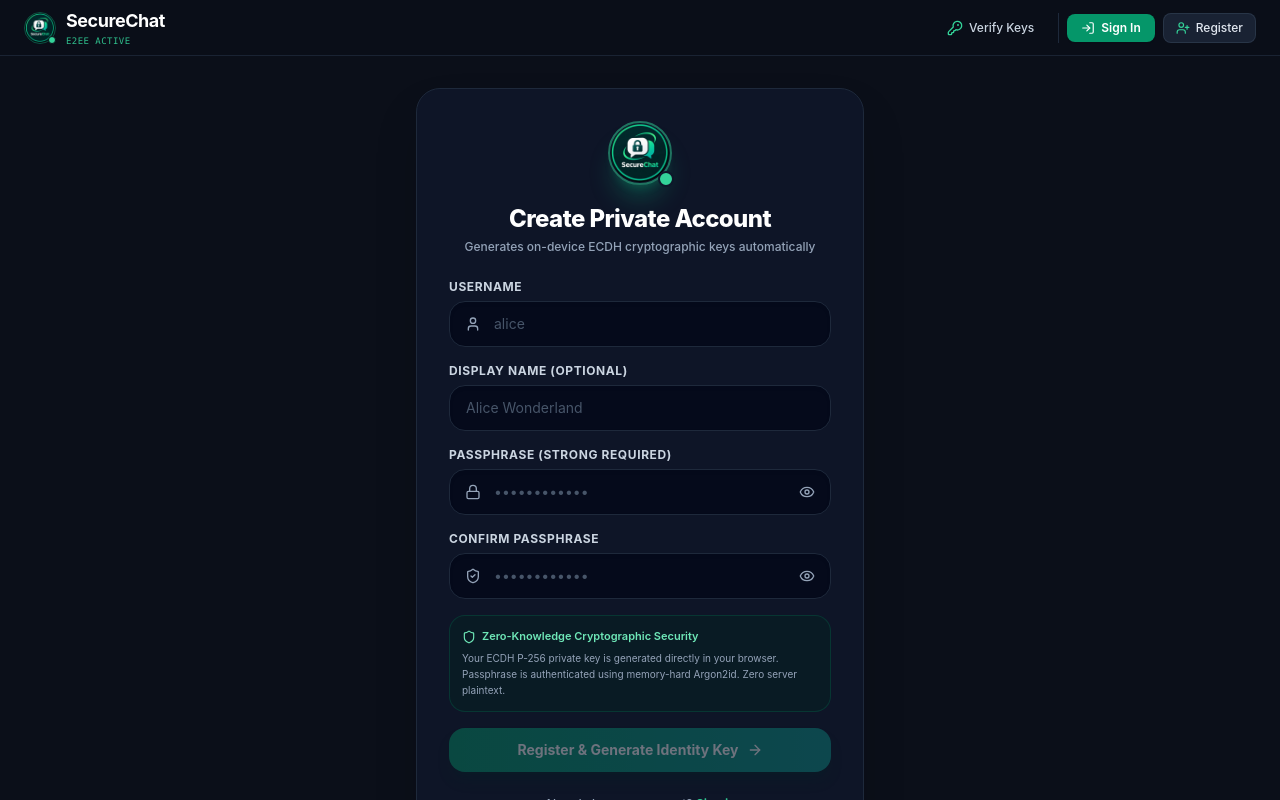
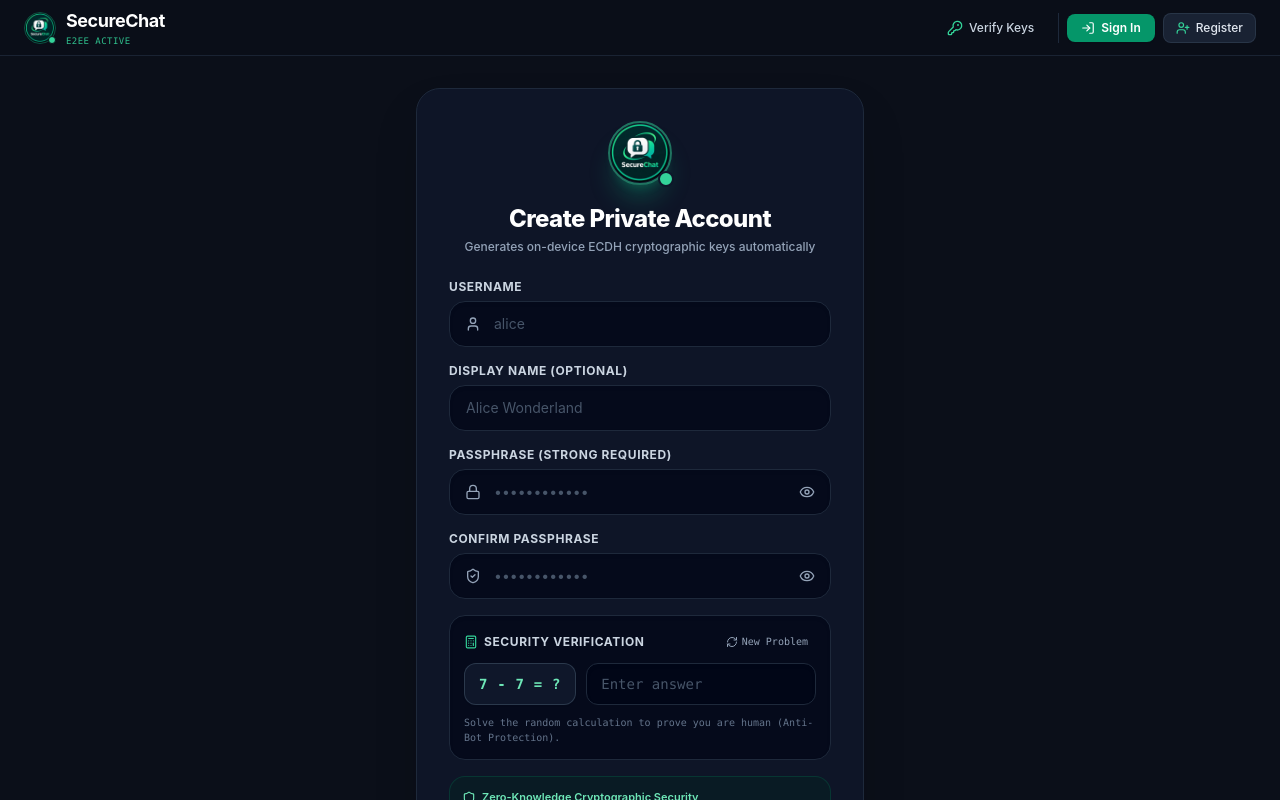
Before and after one commit to SPD-G107/SecureChat, a Next.js app in the folder frontend/: page /register in a window 1280 px wide. Built offline with nearby package versions, Linux system fonts and the light colour scheme.

Commit message:
feat(auth): add dynamic randomized math CAPTCHA verification to registration form for anti-bot protection

```diff
--- a/frontend/src/app/register/page.tsx
+++ b/frontend/src/app/register/page.tsx
@@ -17,6 +17,8 @@ import {
   EyeOff,
   ShieldCheck,
   Sparkles,
+  Calculator,
+  RefreshCw,
 } from 'lucide-react';
 import { CryptoEngine } from '@/lib/crypto';
 import { ApiClient } from '@/lib/api-client';
@@ -36,6 +38,46 @@ export default function RegisterPage() {
   const [stepMsg, setStepMsg] = useState<string | null>(null);
   const [currentUser, setCurrentUser] = useState<any | null>(null);
   const [isCheckingAuth, setIsCheckingAuth] = useState(true);
+
+  // Random Math CAPTCHA verification (Anti-Bot)
+  const [captcha, setCaptcha] = useState<{ num1: number; num2: number; op: string; answer: number }>({
+    num1: 3,
+    num2: 4,
+    op: '+',
+    answer: 7,
+  });
+  const [captchaAnswer, setCaptchaAnswer] = useState('');
+
+  const generateNewCaptcha = () => {
+    const rand = Math.random();
+    let op = '+';
+    let n1 = Math.floor(Math.random() * 10) + 1; // 1 to 10
+    let n2 = Math.floor(Math.random() * 9) + 1;  // 1 to 9
+    let ans = n1 + n2;
+
+    if (rand > 0.7) {
+      op = '-';
+      // Ensure positive calculation result
+      if (n2 > n1) {
+        const temp = n1;
+        n1 = n2;
+        n2 = temp;
+      }
+      ans = n1 - n2;
+    } else if (rand > 0.5) {
+      op = '×';
+      n1 = Math.floor(Math.random() * 5) + 2; // 2 to 6
+      n2 = Math.floor(Math.random() * 4) + 2; // 2 to 5
+      ans = n1 * n2;
+    }
+
+    setCaptcha({ num1: n1, num2: n2, op, answer: ans });
+    setCaptchaAnswer('');
+  };
+
+  useEffect(() => {
+    generateNewCaptcha();
+  }, []);
 
   useEffect(() => {
     if (typeof window !== 'undefined') {
@@ -102,6 +144,10 @@ export default function RegisterPage() {
   const isPasswordMatch = isConfirmStarted && password === confirmPassword;
   const isPasswordMismatch = isConfirmStarted && password !== confirmPassword;
 
+  // Math CAPTCHA validation
+  const isCaptchaEntered = captchaAnswer.trim().length > 0;
+  const isCaptchaCorrect = isCaptchaEntered && parseInt(captchaAnswer.trim(), 10) === captcha.answer;
+
   // Complete form validity
   const isFormValid =
     isUsernameValid &&
@@ -111,6 +157,7 @@ export default function RegisterPage() {
     criteria.hasNumber &&
     criteria.hasSpecial &&
     isPasswordMatch &&
+    isCaptchaCorrect &&
     !loading;
 
   const handleRegister = async (e: React.FormEvent) => {
@@ -134,6 +181,12 @@ export default function RegisterPage() {
 
     if (password !== confirmPassword) {
       setError('Passphrase and Confirm Passphrase do not match');
+      return;
+    }
+
+    if (!isCaptchaCorrect) {
+      setError('Incorrect security verification answer. Please solve the calculation correctly.');
+      generateNewCaptcha();
       return;
     }
 
@@ -172,6 +225,7 @@ export default function RegisterPage() {
       }
     } catch (err: any) {
       setError(err.message || 'Registration failed. Please check backend connection.');
+      generateNewCaptcha();
     } finally {
       setLoading(false);
       setStepMsg(null);
@@ -409,6 +463,60 @@ export default function RegisterPage() {
             )}
           </div>
 
+          {/* Random Security Verification Math CAPTCHA (Anti-Bot) */}
+          <div className="p-3.5 rounded-2xl bg-slate-950/70 border border-slate-800 space-y-2.5 shadow-inner">
+            <div className="flex items-center justify-between">
+              <label className="text-xs font-bold text-slate-300 uppercase tracking-wider text-[11px] flex items-center gap-1.5">
+                <Calculator className="w-3.5 h-3.5 text-emerald-400" />
+                <span>Security Verification</span>
+              </label>
+              <button
+                type="button"
+                onClick={generateNewCaptcha}
+                className="px-2 py-1 rounded-lg text-slate-400 hover:text-emerald-400 hover:bg-slate-900 transition-colors flex items-center gap-1 text-[10px] font-mono cursor-pointer"
+                title="Change calculation"
+              >
+                <RefreshCw className="w-3 h-3" />
+                <span>New Problem</span>
+              </button>
+            </div>
+
+            <div className="flex items-center gap-2.5">
+              <div className="px-3.5 py-2.5 rounded-xl bg-slate-900 border border-slate-700/80 text-sm font-mono font-bold text-emerald-300 tracking-wider select-none shadow-sm shrink-0">
+                {captcha.num1} {captcha.op} {captcha.num2} = ?
+              </div>
+
+              <div className="relative flex-1">
+                <input
+                  type="number"
+                  value={captchaAnswer}
+                  onChange={(e) => setCaptchaAnswer(e.target.value)}
+                  placeholder="Enter answer"
+                  className={`w-full bg-slate-950/90 border rounded-xl px-3.5 py-2.5 text-sm text-slate-100 placeholder:text-slate-600 focus:outline-none transition-all font-mono shadow-inner ${
+                    isCaptchaEntered
+                      ? isCaptchaCorrect
+                        ? 'border-emerald-500/80 focus:border-emerald-500'
+                        : 'border-red-500/80 focus:border-red-500'
+                      : 'border-slate-800 focus:border-emerald-500'
+                  }`}
+                  required
+                />
+                {isCaptchaEntered && (
+                  <span className="absolute right-3 top-1/2 -translate-y-1/2">
+                    {isCaptchaCorrect ? (
+                      <CheckCircle2 className="w-4 h-4 text-emerald-400" />
+                    ) : (
+                      <X className="w-4 h-4 text-red-400" />
+                    )}
+                  </span>
+                )}
+              </div>
+            </div>
+            <p className="text-[10px] text-slate-500 font-mono">
+              Solve the random calculation to prove you are human (Anti-Bot Protection).
+            </p>
+          </div>
+
           {/* Zero-Knowledge Cryptographic Notice */}
           <div className="p-3 rounded-2xl bg-emerald-950/30 border border-emerald-800/40 text-emerald-300/90 text-[11px] space-y-1 leading-relaxed">
             <div className="flex items-center gap-1.5 font-semibold text-emerald-300">
```
